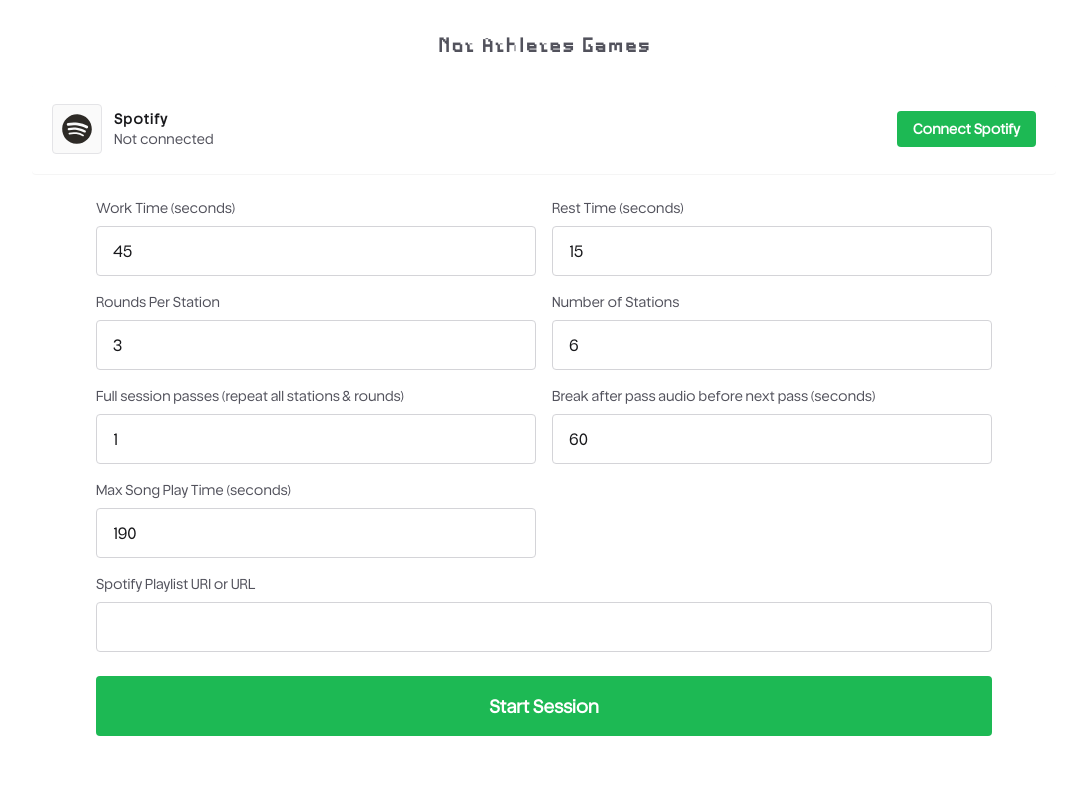
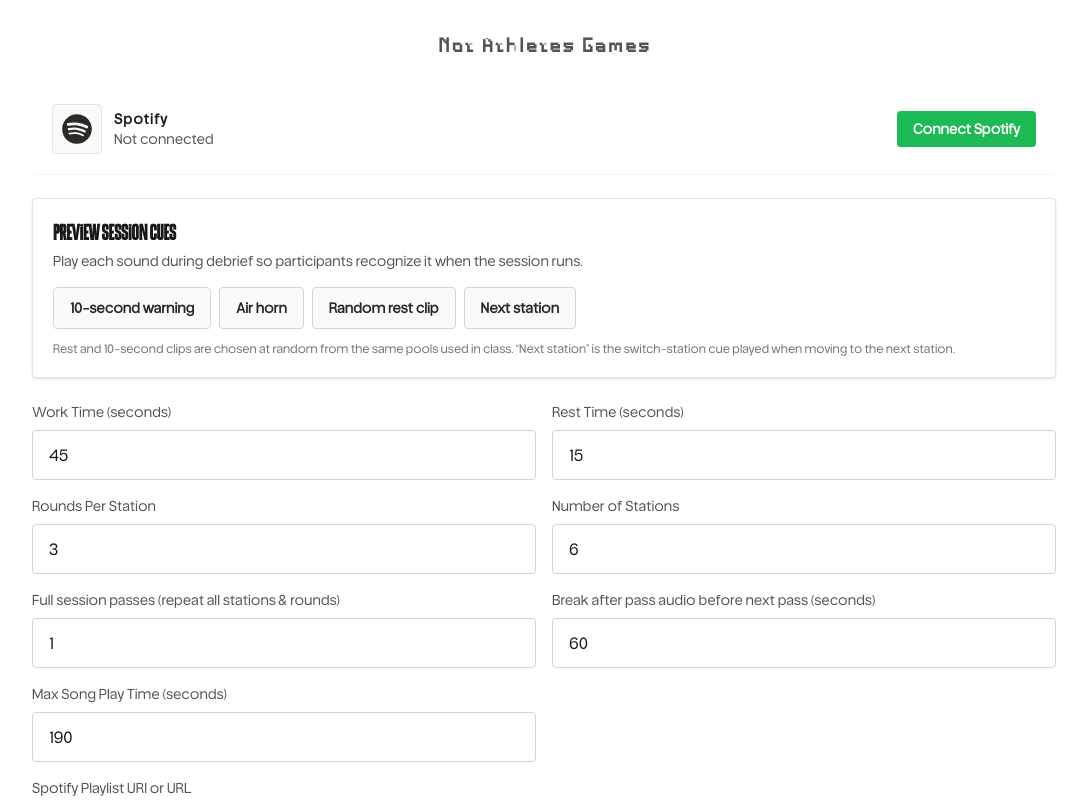
Before and after one commit to Not-Athletes/nota-games-controller, a Next.js app: page / in a window 1280 px wide. Both pictures are taken after a click on the button 412 px from the left and 257 px from the top of the page. Shown: the top 800 px of the page, without its empty margins (96-1183 px from the left). Built offline with nearby package versions, Linux system fonts and the light colour scheme; no server answers.

Commit message:
ADDED Preview session cues

```diff
--- a/app/page.tsx
+++ b/app/page.tsx
@@ -5,6 +5,7 @@ import confetti from "canvas-confetti";
 import Link from "next/link";
 import { LiveSession } from "@/components/LiveSession";
 import { SetupForm } from "@/components/SetupForm";
+import { CuePreviewControls } from "@/components/CuePreviewControls";
 import { SpotifyConnect } from "@/components/SpotifyConnect";
 import { AudioCues } from "@/lib/audio";
 import { getPhaseDuration, getTotalIntervals } from "@/lib/session";
@@ -567,6 +568,8 @@ export default function Home() {
           onDisconnect={handleDisconnectSpotify}
         />
 
+        <CuePreviewControls audioCuesRef={audioCuesRef} cueVolume={WORK_VOLUME} />
+
         <SetupForm
           initialValues={setupValues}
           onStart={(config) => {
@@ -582,6 +585,7 @@ export default function Home() {
       </div>
     ),
     [
+      audioCuesRef,
       handleConnectSpotify,
       handleDisconnectSpotify,
       setEntryPoint,
--- /dev/null
+++ b/components/CuePreviewControls.tsx
@@ -0,0 +1,85 @@
+"use client";
+
+import { useCallback, useEffect, useRef, useState, type RefObject } from "react";
+import type { AudioCues } from "@/lib/audio";
+
+type CuePreviewControlsProps = {
+  audioCuesRef: RefObject<AudioCues | null>;
+  cueVolume: number;
+};
+
+export function CuePreviewControls({ audioCuesRef, cueVolume }: CuePreviewControlsProps) {
+  const [busy, setBusy] = useState(false);
+  const busyRef = useRef(false);
+
+  useEffect(() => {
+    const cues = audioCuesRef.current;
+    if (!cues) return;
+    void cues.refreshRestCues();
+    void cues.refreshTenSecondsLeftCues();
+  }, [audioCuesRef]);
+
+  const preview = useCallback(
+    async (play: (cues: AudioCues) => Promise<void>) => {
+      const cues = audioCuesRef.current;
+      if (!cues || busyRef.current) return;
+      busyRef.current = true;
+      setBusy(true);
+      try {
+        cues.setCueVolume(cueVolume);
+        await play(cues);
+      } finally {
+        busyRef.current = false;
+        setBusy(false);
+      }
+    },
+    [audioCuesRef, cueVolume]
+  );
+
+  return (
+    <section className="rounded-sm border border-zinc-200 bg-white p-5 shadow-sm">
+      <h2 className="font-display text-lg font-semibold text-zinc-900">Preview session cues</h2>
+      <p className="mt-1 text-sm text-zinc-600">
+        Play each sound during debrief so participants recognize it when the session runs.
+      </p>
+      <div className="mt-4 flex flex-wrap gap-2">
+        <button
+          type="button"
+          disabled={busy}
+          onClick={() => preview((c) => c.playAndWait("tenSecondsLeft"))}
+          className="rounded-sm border border-zinc-300 bg-zinc-50 px-4 py-2.5 text-sm font-semibold text-zinc-800 transition hover:border-zinc-400 hover:bg-zinc-100 disabled:cursor-not-allowed disabled:opacity-50"
+        >
+          10-second warning
+        </button>
+        <button
+          type="button"
+          disabled={busy}
+          onClick={() => preview((c) => c.playAndWait("airHorn"))}
+          className="rounded-sm border border-zinc-300 bg-zinc-50 px-4 py-2.5 text-sm font-semibold text-zinc-800 transition hover:border-zinc-400 hover:bg-zinc-100 disabled:cursor-not-allowed disabled:opacity-50"
+        >
+          Air horn
+        </button>
+        <button
+          type="button"
+          disabled={busy}
+          onClick={() => preview((c) => c.playAndWait("rest"))}
+          className="rounded-sm border border-zinc-300 bg-zinc-50 px-4 py-2.5 text-sm font-semibold text-zinc-800 transition hover:border-zinc-400 hover:bg-zinc-100 disabled:cursor-not-allowed disabled:opacity-50"
+        >
+          Random rest clip
+        </button>
+        <button
+          type="button"
+          disabled={busy}
+          onClick={() => preview((c) => c.playAndWait("switchStation"))}
+          className="rounded-sm border border-zinc-300 bg-zinc-50 px-4 py-2.5 text-sm font-semibold text-zinc-800 transition hover:border-zinc-400 hover:bg-zinc-100 disabled:cursor-not-allowed disabled:opacity-50"
+        >
+          Next station
+        </button>
+      </div>
+      <p className="mt-3 text-xs text-zinc-500">
+        Rest and 10-second clips are chosen at random from the same pools used in class. “Next station”
+        is the switch-station cue played when moving to the next station.
+      </p>
+    </section>
+  );
+}
--- a/components/SetupForm.tsx
+++ b/components/SetupForm.tsx
@@ -79,7 +79,7 @@ export function SetupForm({ initialValues, onStart }: SetupFormProps) {
   };
 
   return (
-    <form onSubmit={handleSubmit} className="mx-auto flex w-full max-w-4xl flex-col gap-6">
+    <form onSubmit={handleSubmit} className="flex w-full flex-col gap-6">
       <div className="grid gap-4 md:grid-cols-2">
         <Field
           label="Work Time (seconds)"
```
